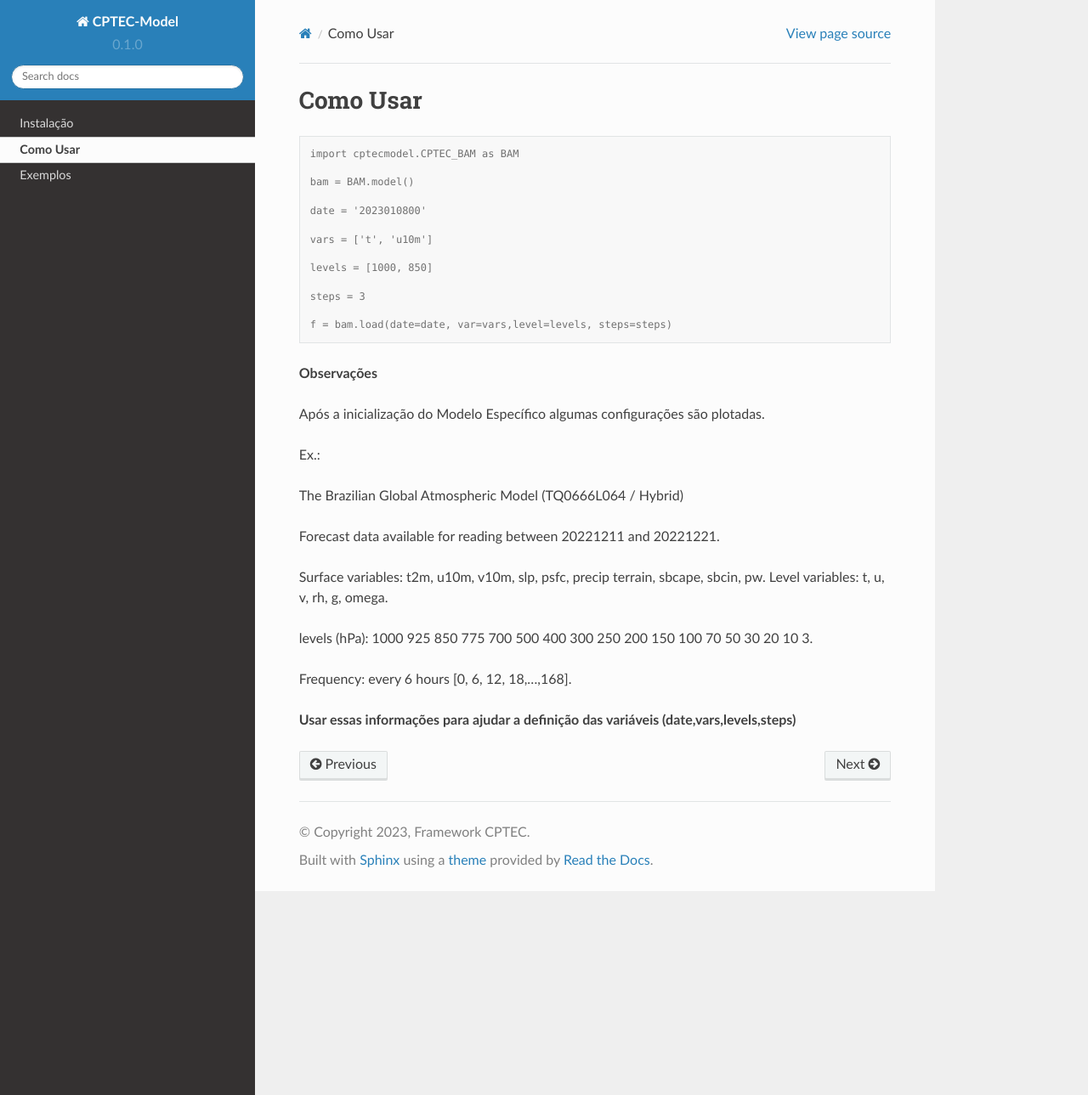
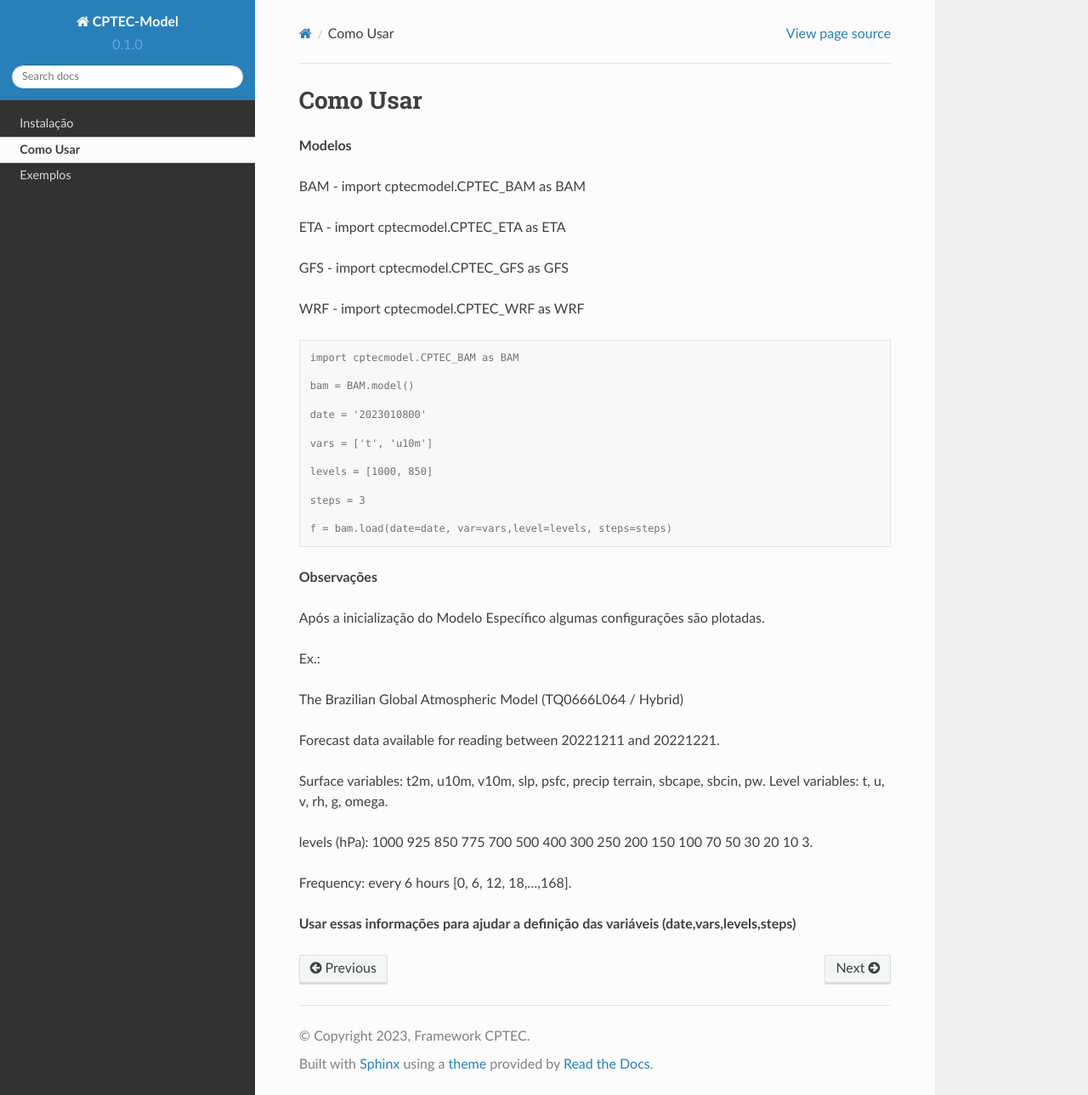
Before and after one commit to framework-CPTEC/tutorial-cptec-model, a Sphinx documentation site: the page built from docs/source/api.rst, in a window 1280 px wide and 1289 px high. Shown: the whole window at 85% size. Built offline with Sphinx 7.4.7 and the Read the Docs theme 2.0.0, drawn with Linux system fonts in a browser that asks for light colours.

Commit message:
Update api.rst

```diff
--- a/docs/source/api.rst
+++ b/docs/source/api.rst
@@ -1,5 +1,15 @@
 Como Usar
 =========
+
+**Modelos**
+
+BAM - import cptecmodel.CPTEC_BAM as BAM
+
+ETA - import cptecmodel.CPTEC_ETA as ETA
+
+GFS - import cptecmodel.CPTEC_GFS as GFS
+
+WRF - import cptecmodel.CPTEC_WRF as WRF
 
 .. code-block:: console
 
```
